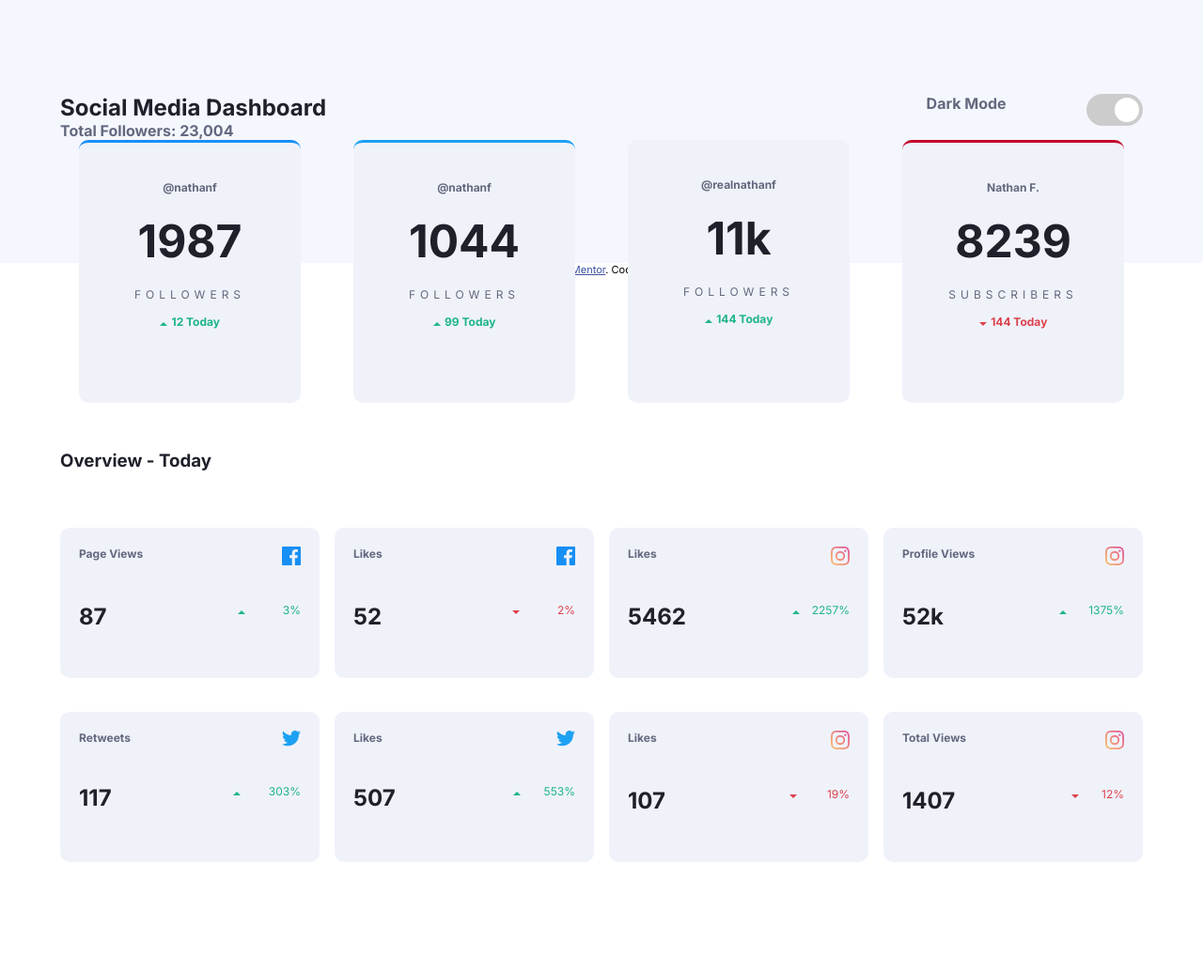
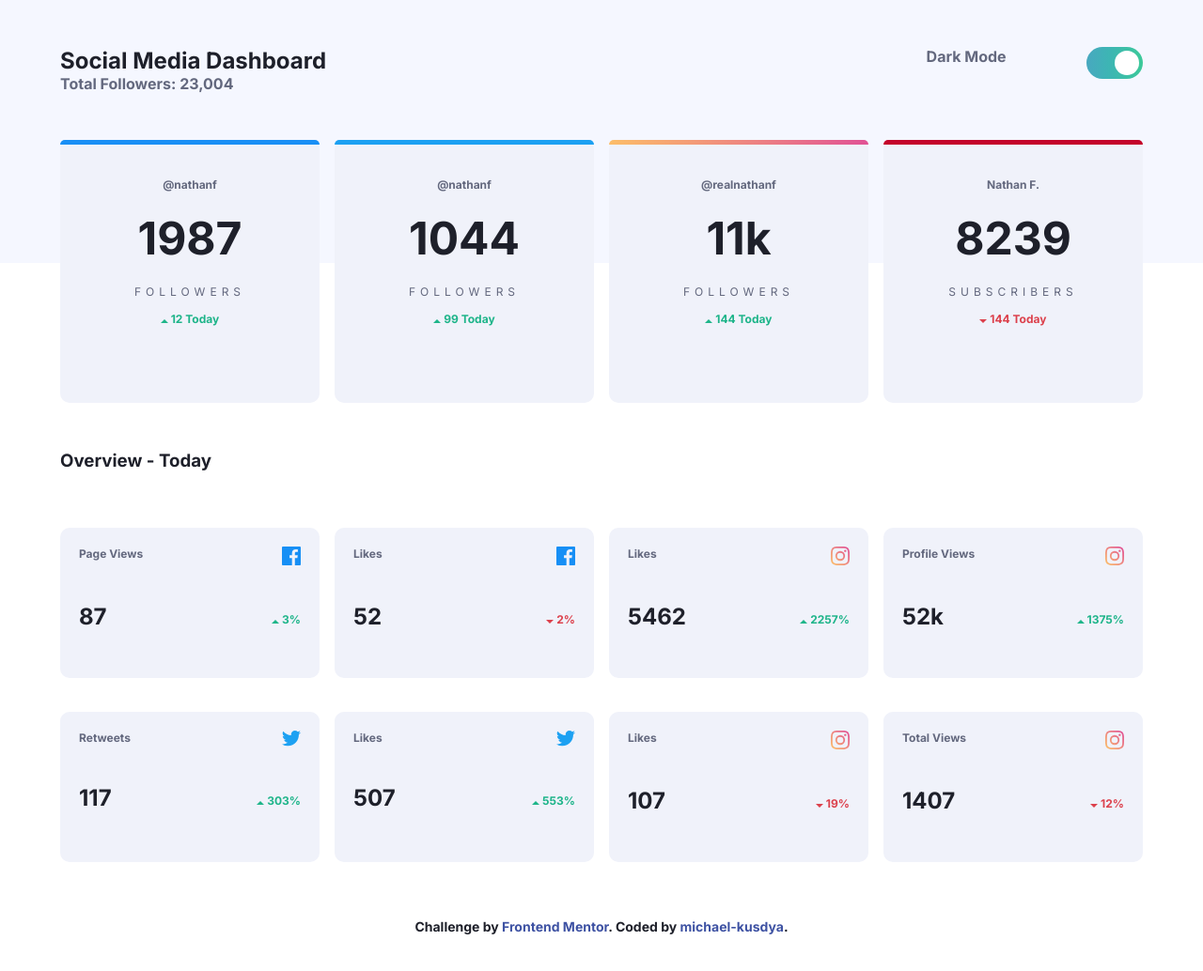
Before and after one commit to michael-kusdya/social-dashboard, a plain HTML site: page index.html in a window 1280 px wide. Shown: the whole page at 94% size. Before the commit the page ends 928 px from the top, so only its background shows below. Drawn offline with Linux system fonts and the light colour scheme.

Commit message:
small fix

```diff
--- a/index.html
+++ b/index.html
@@ -9,19 +9,10 @@
 	<link rel="icon" type="image/png" sizes="32x32" href="./images/favicon-32x32.png">
 	<link rel="stylesheet" href="styles.css">
 	<link href="https://fonts.googleapis.com/css2?family=Inter:wght@400;700&display=swap" rel="stylesheet">
-	<title>Frontend Mentor | [Challenge Name Here]</title>
+	<title>Frontend Mentor | Social Media Dashboard</title>
 
 	<!-- Feel free to remove these styles or customise in your own stylesheet 👍 -->
-	<style>
-		.attribution {
-			font-size: 11px;
-			text-align: center;
-		}
 
-		.attribution a {
-			color: hsl(228, 45%, 44%);
-		}
-	</style>
 </head>
 
 <body>
@@ -50,32 +41,48 @@
 
 			<div id="summary">
 				<div class="summary-card" id="facebook">
+					<div class="top-border facebook">
+					</div>
 					<p class="title">@nathanf</p>
 					<h2 class="count">1987</h2>
 					<p class="subtitle">Followers</p>
-					<span><img src="./images/icon-up.svg" alt="" srcset=""></span>
-					<span class="count-increase">12 Today</span>
+					<span class="count-increase">
+						<img src="./images/icon-up.svg" alt="" srcset="">
+						12 Today
+					</span>
 				</div>
 				<div class="summary-card" id="twitter">
+					<div class="top-border twitter">
+					</div>
 					<p class="title">@nathanf</p>
 					<h2 class="count">1044</h2>
 					<p class="subtitle">Followers</p>
-					<span><img src="./images/icon-up.svg" alt="" srcset=""></span>
-					<span class="count-increase">99 Today</span>
+					<span class="count-increase">
+						<img src="./images/icon-up.svg" alt="" srcset="">
+						99 Today
+					</span>
 				</div>
 				<div class="summary-card" id="instagram">
+					<div class="top-border instagram">
+					</div>
 					<p class="title">@realnathanf</p>
 					<h2 class="count">11k</h2>
 					<p class="subtitle">Followers</p>
-					<span><img src="./images/icon-up.svg" alt="" srcset=""></span>
-					<span class="count-increase">144 Today</span>
+					<span class="count-increase">
+						<img src="./images/icon-up.svg" alt="" srcset="">
+						144 Today
+					</span>
 				</div>
 				<div class="summary-card" id="youtube">
+					<div class="top-border youtube">
+					</div>
 					<p class="title">Nathan F.</p>
 					<h2 class="count">8239</h2>
 					<p class="subtitle">Subscribers</p>
-					<span><img src="./images/icon-down.svg" alt="" srcset=""></span>
-					<span class="count-decrease">144 Today</span>
+					<span class="count-decrease">
+						<img src="./images/icon-down.svg" alt="" srcset="">
+						144 Today
+					</span>
 				</div>
 			</div>
 
@@ -89,8 +96,10 @@
 						</div>
 						<div class="overview-content">
 							<h2 class="count">87</h2>
-							<span><img src="./images/icon-up.svg" alt="" srcset=""></span>
-							<span class="count-increase">3%</span>
+							<span  class="count-increase">
+								<img src="./images/icon-up.svg" alt="" srcset="">
+								3%
+							</span>
 						</div>
 					</div>
 					<div class="overview-card">
@@ -100,8 +109,10 @@
 						</div>
 						<div class="overview-content">
 							<h2 class="count">52</h2>
-							<span><img src="./images/icon-down.svg" alt="" srcset=""></span>
-							<span class="count-decrease">2%</span>
+							<span class="count-decrease">
+								<img src="./images/icon-down.svg" alt="" srcset="">
+								2%
+							</span>
 						</div>
 					</div>
 					<div class="overview-card">
@@ -111,8 +122,10 @@
 						</div>
 						<div class="overview-content">
 							<h2 class="count">5462</h2>
-							<span><img src="./images/icon-up.svg" alt="" srcset=""></span>
-							<span class="count-increase">2257%</span>
+							<span class="count-increase">
+								<img src="./images/icon-up.svg" alt="" srcset="">
+								2257%
+							</span>
 						</div>
 					</div>
 					<div class="overview-card">
@@ -122,8 +135,10 @@
 						</div>
 						<div class="overview-content">
 							<h2 class="count">52k</h2>
-							<span><img src="./images/icon-up.svg" alt="" srcset=""></span>
-							<span class="count-increase">1375%</span>
+							<span class="count-increase">
+								<img src="./images/icon-up.svg" alt="" srcset="">
+								1375%
+							</span>
 						</div>
 					</div>
 
@@ -134,8 +149,10 @@
 						</div>
 						<div class="overview-content">
 							<h2 class="count">117</h2>
-							<span><img src="./images/icon-up.svg" alt="" srcset=""></span>
-							<span class="count-increase">303%</span>
+							<span class="count-increase">
+								<img src="./images/icon-up.svg" alt="" srcset="">
+								303%
+							</span>
 						</div>
 					</div>
 					<div class="overview-card">
@@ -145,8 +162,10 @@
 						</div>
 						<div class="overview-content">
 							<h2 class="count">507</h2>
-							<span><img src="./images/icon-up.svg" alt="" srcset=""></span>
-							<span class="count-increase">553%</span>
+							<span class="count-increase">
+								<img src="./images/icon-up.svg" alt="" srcset="">
+								553%
+							</span>
 						</div>
 					</div>
 					<div class="overview-card">
@@ -156,8 +175,10 @@
 						</div>
 						<div class="overview-content">
 							<h2 class="count">107</h2>
-							<span><img src="./images/icon-down.svg" alt="" srcset=""></span>
-							<span class="count-decrease">19%</span>
+							<span class="count-decrease">
+								<img src="./images/icon-down.svg" alt="" srcset="">
+								19%
+							</span>
 						</div>
 					</div>
 					<div class="overview-card">
@@ -167,26 +188,27 @@
 						</div>
 						<div class="overview-content">
 							<h2 class="count">1407</h2>
-							<span><img src="./images/icon-down.svg" alt="" srcset=""></span>
-							<span class="count-decrease">12% </span>
+							<span class="count-decrease">
+								<img src="./images/icon-down.svg" alt="" srcset="">
+								12%
+							</span>
 						</div>
 					</div>
 				</div>
 
 			</div>
 
+			<div class="attribution">
+				Challenge by <a href="https://www.frontendmentor.io?ref=challenge" target="_blank">Frontend Mentor</a>.
+				Coded by <a href="https://github.com/michael-kusdya" target="_blank">michael-kusdya</a>.
+			</div>
 
 		</div>
 
 	</div>
 
-	</div>
 
 
-	<div class="attribution">
-		Challenge by <a href="https://www.frontendmentor.io?ref=challenge" target="_blank">Frontend Mentor</a>.
-		Coded by <a href="#">Your Name Here</a>.
-	</div>
 	<script src="index.js"></script>
 </body>
 
--- a/styles.css
+++ b/styles.css
@@ -24,8 +24,7 @@
     --cardText: hsl(228, 34%, 66%);
     --cardCountText: hsl(0, 0%, 100%);
     --switchCircle: hsl(232, 19%, 15%);
-    --switchBackground:  #2196F3;
-}
+    --switchBackground: linear-gradient(90deg,#378fe6,#3eda82)}
 
 * {
     margin: 0;
@@ -71,7 +70,6 @@ body{
   left: 0;
   right: 0;
   bottom: 0;
-  background-color: var(--switchBackground);;
   -webkit-transition: .4s;
   transition: .4s;
 }
@@ -89,7 +87,7 @@ body{
 }
 
 input:checked + .slider {
-  background-color: var(--switchBackground);
+    background: linear-gradient(90deg, rgb(72, 168, 192) 0%, 19.9708%, rgb(61, 181, 180) 39.9415%, 69.9708%, rgb(60, 201, 153) 100%);
 }
 
 input:focus + .slider {
@@ -105,6 +103,7 @@ input:checked + .slider:before {
 /* Rounded sliders */
 .slider.round {
   border-radius: 34px;
+  background: linear-gradient(90deg, rgb(72, 168, 192) 0%, 19.9708%, rgb(61, 181, 180) 39.9415%, 69.9708%, rgb(60, 201, 153) 100%);
 }
 
 .slider.round:before {
@@ -123,6 +122,7 @@ input:checked + .slider:before {
     justify-content: space-between;
     display: flex;
     flex-direction: row;
+    margin: -50px 0 50px 0;
 
 }
 
@@ -133,6 +133,31 @@ input:checked + .slider:before {
 #header-text p, #switch-container span {
     color: var(--cardText);
     font-weight: 800;
+}
+
+.top-border{
+    width: 100%;
+    height: 5px;
+    border-top-left-radius: 10px;
+    border-top-right-radius: 10px;
+    /* background-color: #2196f3; */
+    margin: -30px 0 25px 0;
+}
+
+.instagram {
+    background: linear-gradient(90deg, rgb(252, 189, 104) 0%, 27.9347%, rgb(237, 131, 130) 55.8695%, 77.472%, rgb(225, 83, 148) 99.0745%);
+}
+
+.facebook {
+    background: var(--facebook)
+}
+
+.twitter {
+    background: var(--twitter)
+}
+
+.youtube {
+    background: var(--youtube)
 }
 
 .divider {
@@ -152,7 +177,7 @@ input:checked + .slider:before {
 
     .divider {
         display: block;
-        border-top: 1px solid red;
+        border-top: 1px solid hsl(228, 12%, 44%);;
         margin: 20px 0;
     }
 }
@@ -174,24 +199,8 @@ input:checked + .slider:before {
     min-height: 35vh;
     text-align: center;
     padding: 30px 0;
-    margin: 0 20px;
+    /* margin: 0 20px; */
     border-radius: 10px;
-}
-
-div#facebook.summary-card {
-    border-top: 3px solid var(--facebook);
-}
-
-div#twitter.summary-card {
-    border-top: 3px solid var(--twitter);
-}
-
-div#instagram.summary-card {
-    border-top: 3px solid linear-gradient(to right,hsl(37, 97%, 70%), hsl(329, 70%, 58%));
-}
-
-div#youtube.summary-card {
-    border-top: 3px solid var(--youtube);
 }
 
 .summary-card p, .overview-card p, .summary-card span, .overview-card span {
@@ -225,17 +234,15 @@ div#youtube.summary-card {
 
 .count-increase{
     color: var(--limeGreen);
+    padding: 10px 0;
+    font-weight: 800;
 }
 
 .count-decrease {
     color: var(--brightRed);
-}
-
-.summary-card .count-increase, .summary-card .count-decrease{
     padding: 10px 0;
     font-weight: 800;
 }
-
 
 #overview h3 {
     margin: 50px 0;
@@ -271,3 +278,16 @@ div#youtube.summary-card {
     margin-left: 100px;
     margin-top: -5px;
 }
+
+.attribution {
+    font-size: 14px;
+    text-align: center;
+    color: var(--cardCountText);
+    font-weight: 800;
+    margin: 50px 0
+}
+
+.attribution a {
+    color: hsl(228, 45%, 44%);
+    text-decoration: none;
+}
```
